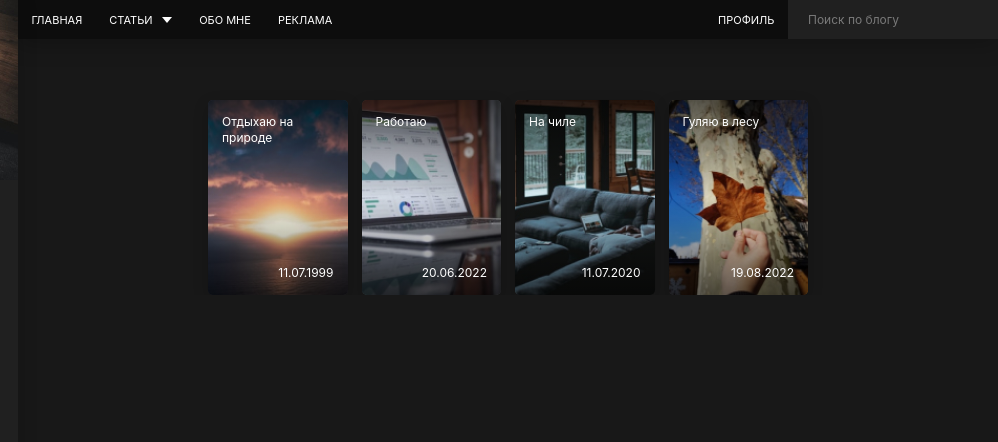
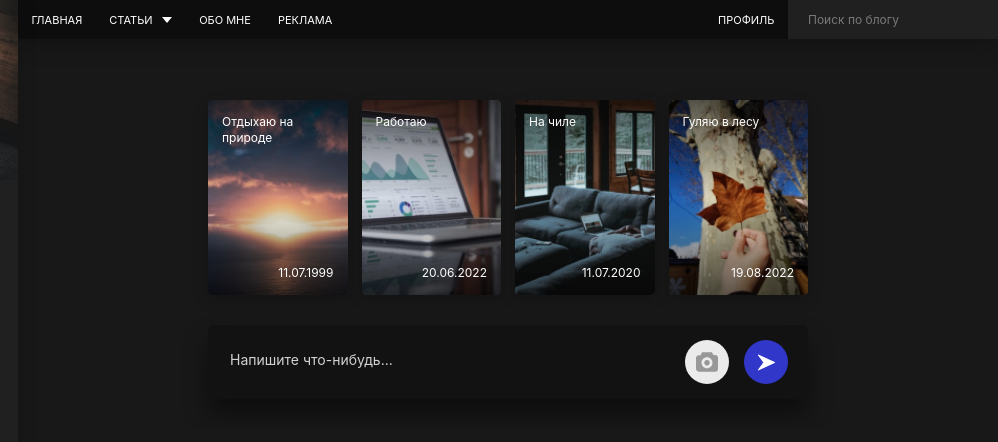
Before and after one commit to odinnadcatbl1/personal-blog, a website: page src/index.html in a window 1280 px wide. Shown: the top 442 px of the page, 282-1280 px from the left. Drawn offline with nearby package versions, Linux system fonts and the light colour scheme; files that its build step writes are made by us from their sources.

Commit message:
done add-post

```diff
--- /dev/null
+++ b/src/assets/scss/blocks/add-post.scss
@@ -0,0 +1,64 @@
+.add-post {
+    margin-bottom: 3rem;
+    box-shadow: 0 15px 25px rgba(0,0,0,0.45);
+    background-color: $secondary;
+    border-radius: 5px;
+    padding: 1.5rem 2rem;
+}
+
+.add-post__form {
+    display: flex;
+    align-items: center;
+}
+
+.add-post__textarea {
+    width: 75%;
+    height: 26px;
+    font-family: inherit;
+    font-style: 1.5rem;
+    color: $white;
+    border: none;
+    background: transparent;
+    resize: none;
+
+    &::placeholder {
+        color: #D2D2D2;
+    }
+}
+
+.add-post__form-actions {
+    width: 25%;
+    display: flex;
+    justify-content: flex-end;
+}
+
+.add-post__file,
+.add-post__send {
+    display: block;
+    width: 4.4rem;
+    height: 4.4rem;
+    border-radius: 50%;
+    cursor: pointer;
+    border: none;
+    transition: background-color 0.2s ease;
+}
+
+.add-post__file {
+    background: #EBEBEB url("../images/add-photo.svg") center no-repeat;
+
+    input {
+        display: none;
+    }
+
+    &:hover {
+        background-color: darken(#EBEBEB, 10%);
+    }
+}
+
+.add-post__send {
+    margin-left: 1.5rem;
+    background-color: $blue;
+    &:hover {
+        background-color: darken($blue, 10%);
+    }
+}
--- a/src/assets/scss/blocks/stories.scss
+++ b/src/assets/scss/blocks/stories.scss
@@ -3,6 +3,7 @@
     grid-template-columns: repeat(4, 1fr);
     grid-column-gap: 14px;
     grid-template-rows: 195px;
+    margin-bottom: 3rem;
 }
 
 .stories__item {
--- a/src/assets/scss/style.scss
+++ b/src/assets/scss/style.scss
@@ -34,3 +34,4 @@ body {
 @import "blocks/social";
 @import "blocks/btn";
 @import "blocks/stories";
+@import "blocks/add-post";
--- a/src/index.html
+++ b/src/index.html
@@ -2,7 +2,7 @@
 layout: default
 title: Salavat | Home
 ---
-
+<!-- Stories -->
 <div class="stories">
     <div class="stories__item">
         <img class="stories__preview" src="assets/images/stories/stories-1.jpg" alt="stories 1">
@@ -25,3 +25,18 @@ title: Salavat | Home
         <time class="stories__date" datetime="2022-08-19 02:47">19.08.2022</time>
     </div>
 </div>
+
+<!-- Add post -->
+<div class="add-post">
+    <form class="add-post__form" action="/" method="post">
+        <textarea class="add-post__textarea" name="post-text" placeholder="Напишите что-нибудь..."></textarea>
+        <div class="add-post__form-actions">
+            <label class="add-post__file" for="add-post-file">
+                <input type="file" id="add-post-file">
+            </label>
+            <button class="add-post__send" type="submit">
+                <img src="/assets/images/send.svg" alt="Отправить">
+            </button>
+        </div>
+    </form>
+</div>
```
Also changed, not shown: dist/assets/css/style.min.css, dist/assets/images/add-photo.svg (added), dist/assets/images/send.svg (added), dist/index.html, src/assets/images/add-photo.svg (added), src/assets/images/send.svg (added).
